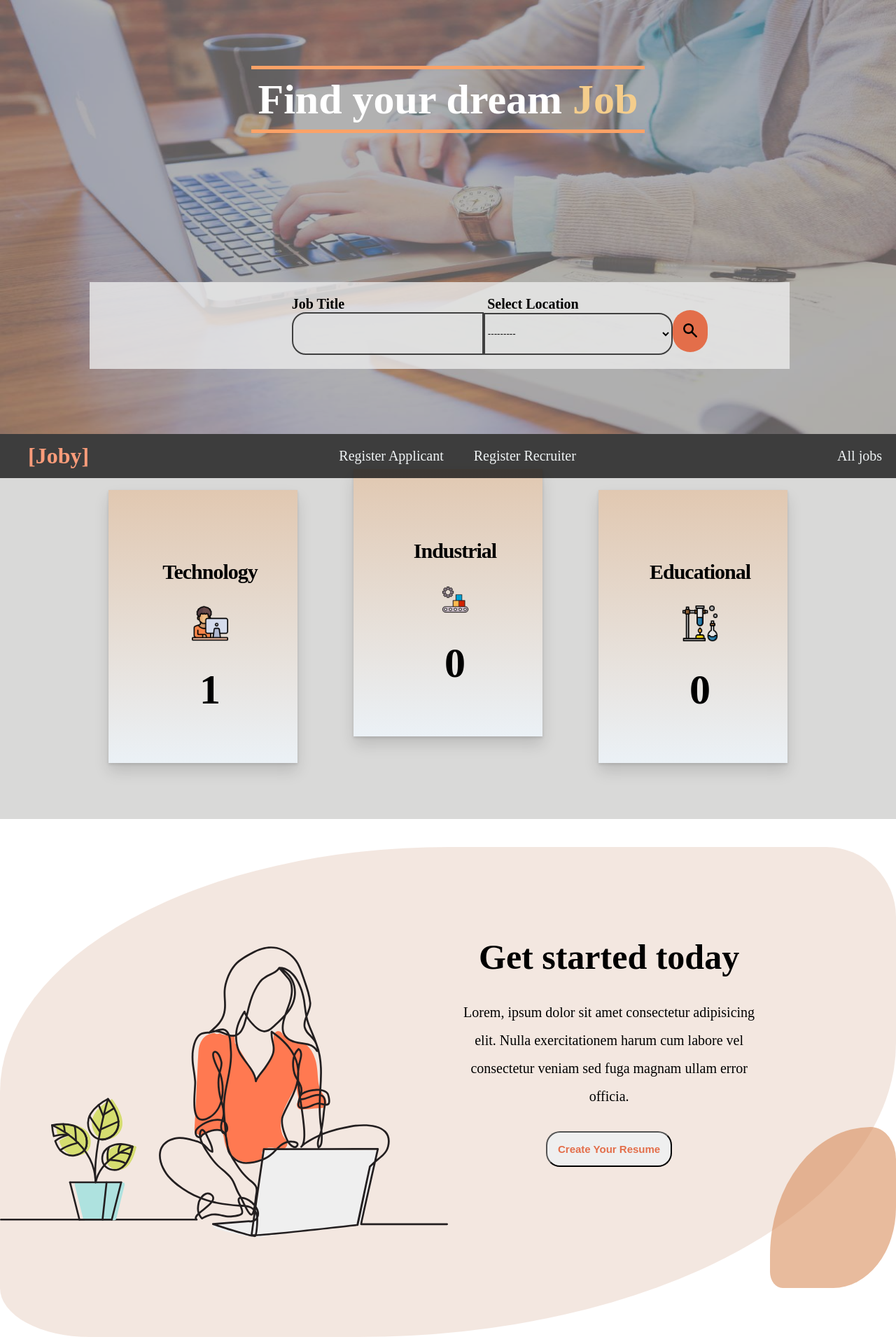
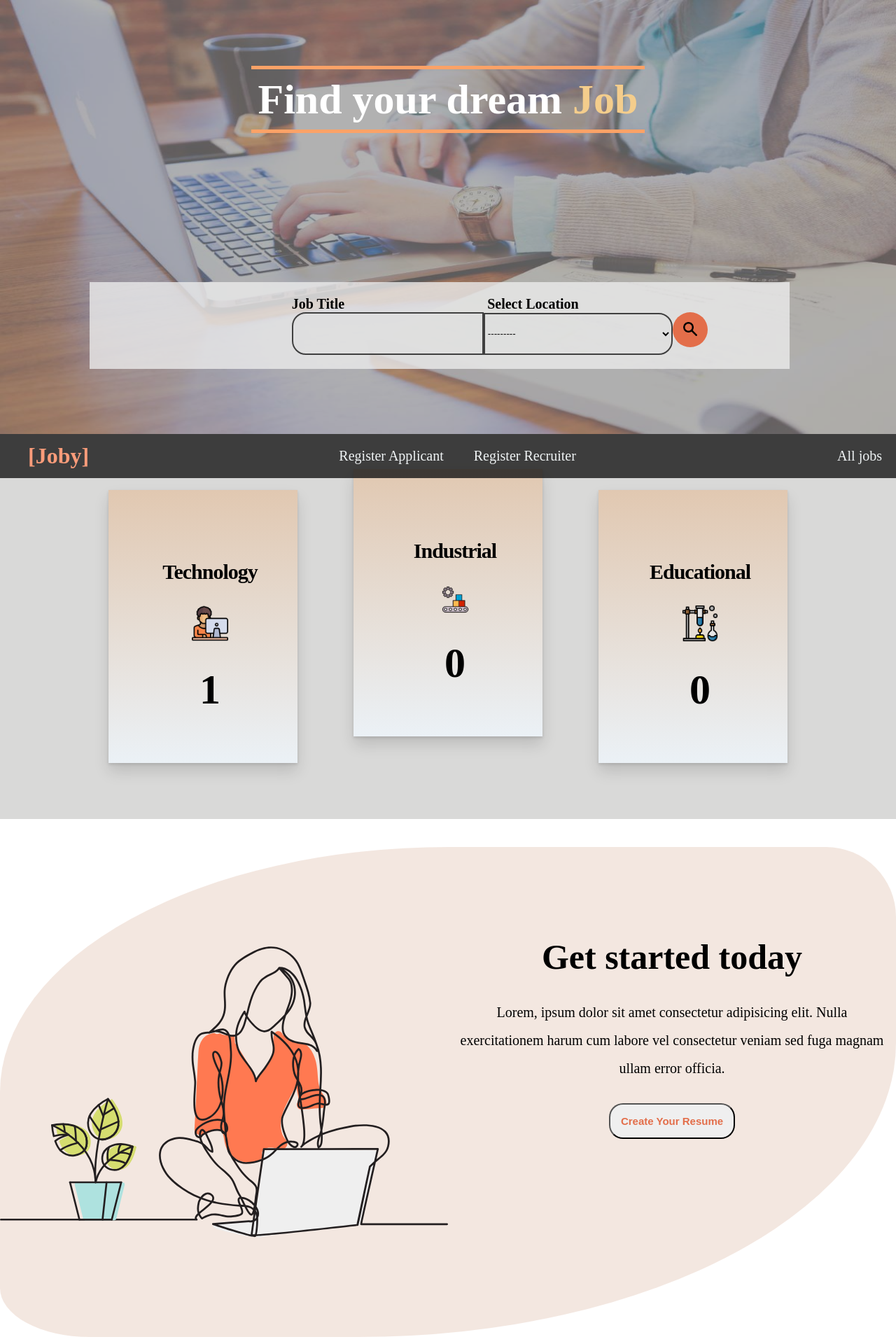
Before and after one commit to fatimatoghoz23/job-portal, a Django app: page / in a window 1280 px wide. Shown: the top 1920 px of the page at 70% size. Run offline with Django 4.2, Linux system fonts and the light colour scheme; data comes from the database, SQL or seed files in the repository; data that the repository does not hold is empty.

Commit message:
Update index.html

```diff
--- a/templates/index.html
+++ b/templates/index.html
@@ -45,7 +45,7 @@
         {{filter.form.job_type}} -->
         <!-- <label>Select Industry</label>
         {{filter.form.industry}} -->
-        <button type="submit" class='search2 ' style="padding:8px;background-color: #e36e4a;border: none;border-radius:30px ;width: 50px;height: 60px;position: relative;top:20px" >
+        <button type="submit" class='search2 ' >
           <img src="{% static 'image/png3.png' %}" style="width: 20px;"/></button>
         </form>
 
@@ -329,7 +329,7 @@
 
         {% endif %}
         </div>
-        <div class="resume2"></div>
+        <!-- <div class="resume2"></div> -->
 
       </div>
 
```
